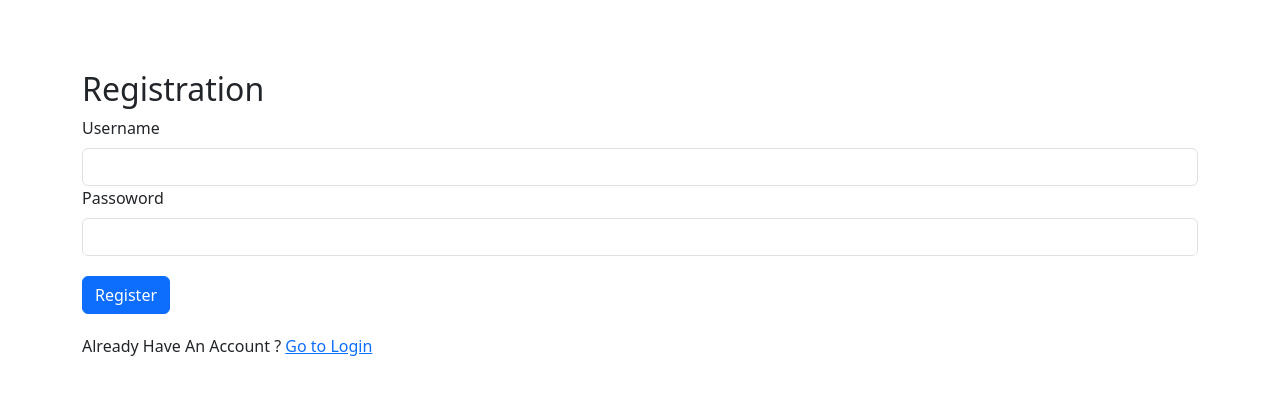
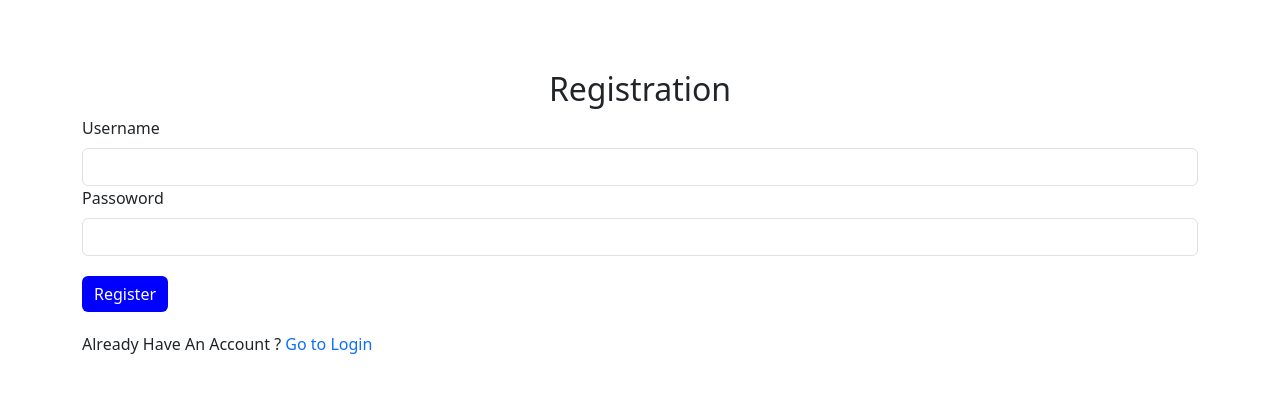
Before and after one commit to Pratheesh18/Boots-App, a React (Create React App) app in the folder boots-app/: page / in a window 1280 px wide. Shown: the top 394 px of the page. Built offline with nearby package versions, Linux system fonts and the light colour scheme.

Commit message:
made some style changes

```diff
--- a/boots-app/src/components/Login.jsx
+++ b/boots-app/src/components/Login.jsx
@@ -1,5 +1,6 @@
 import React, { useState } from 'react';
 import { Container, Form, Button } from 'react-bootstrap';
+import { Link } from 'react-router-dom';
 
 const Login = ({ onLogin }) =>  {
   const [formData, setFormData] = useState({ username: '', password: '' });
@@ -42,6 +43,9 @@ const Login = ({ onLogin }) =>  {
         </Form.Group>
         <Button style={{marginTop:"20px"}} type="submit">Login</Button>
       </Form>
+      <p style={{marginTop:'20px'}}>
+        Don't have an account Go to <Link style={{textDecoration:'none'}} to='/'> Register </Link>
+      </p>
     </Container>
   );
 }
--- a/boots-app/src/components/Register.jsx
+++ b/boots-app/src/components/Register.jsx
@@ -18,7 +18,7 @@ const Register = ({onRegsiter}) => {
 
     return(
         <Container style={{marginTop:"70px"}}>
-            <h2> Registration </h2>
+            <h2 style={{display:'flex' ,  justifyContent:'center'}}> Registration </h2>
             <Form autoComplete='off' onSubmit={handleSubmit}>
                  <Form.Group>
                     <Form.Label> Username </Form.Label>
@@ -42,10 +42,10 @@ const Register = ({onRegsiter}) => {
                          required
                     />
                  </Form.Group>
-                 <Button style={{marginTop:"20px"}} type='submit' > Register </Button>
+                 <Button style={{marginTop:"20px" , backgroundColor:"blue", border:'none'}} type='submit' > Register </Button>
             </Form>
             <p style={{marginTop:'20px'}}>
-                Already Have An Account ? <Link to='/login'> Go to Login </Link>
+                Already Have An Account ? <Link style={{textDecoration:'none'}} to='/login'> Go to Login </Link>
             </p>
         </Container>
     )
```
